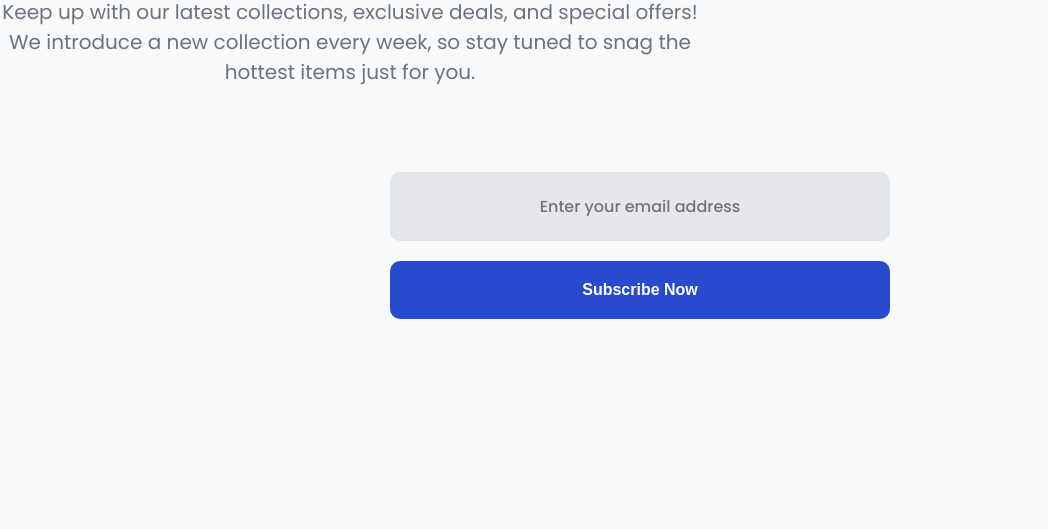
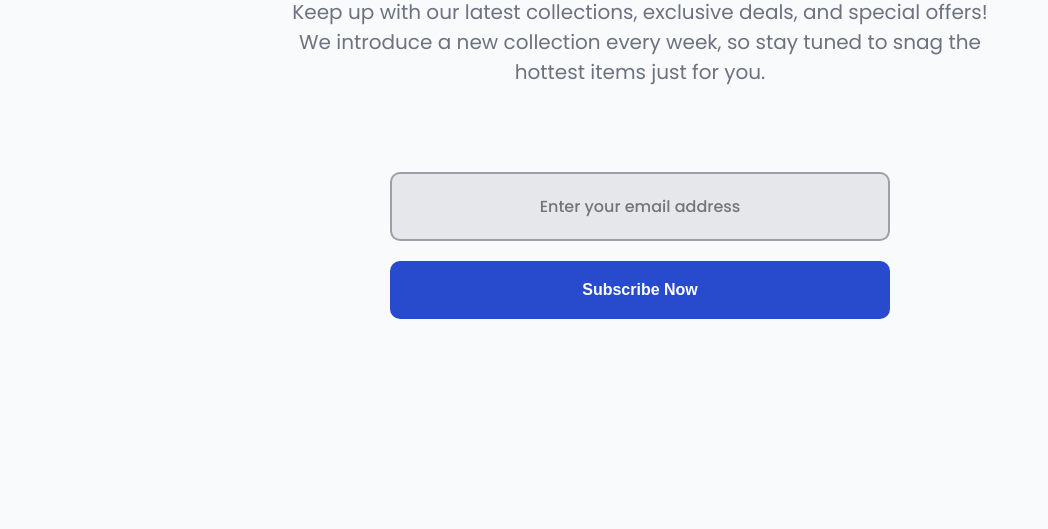
Before and after one commit to yipwreck/join-our-newsletter, a plain HTML site: page index.html in a window 1280 px wide. Shown: the part 271-800 px from the top of the page, without its empty margins (0-1048 px from the left). Drawn offline with Linux system fonts and the light colour scheme.

Commit message:
styling changes

```diff
--- a/style.css
+++ b/style.css
@@ -1,3 +1,8 @@
+.container {
+    display: flex;
+    justify-content: center;
+}
+
 img {
     width: 52px;
     height: 52px;
@@ -18,7 +23,7 @@ h1 {
     color:#6c727f;
     width: 700px;
     text-align: center;
-    margin-bottom: 65px;;
+    margin-bottom: 65px;
 }
 
 .form {
@@ -35,7 +40,7 @@ input[placeholder] {
     border-radius: 10px;
     text-align: center;
     padding: 20px;
-    border: 2px solid #e0e3ea;
+    border: 2px solid #9c9fa8;
 }
 
 
```
Also changed, not shown: index.html (+2 -1 lines).
